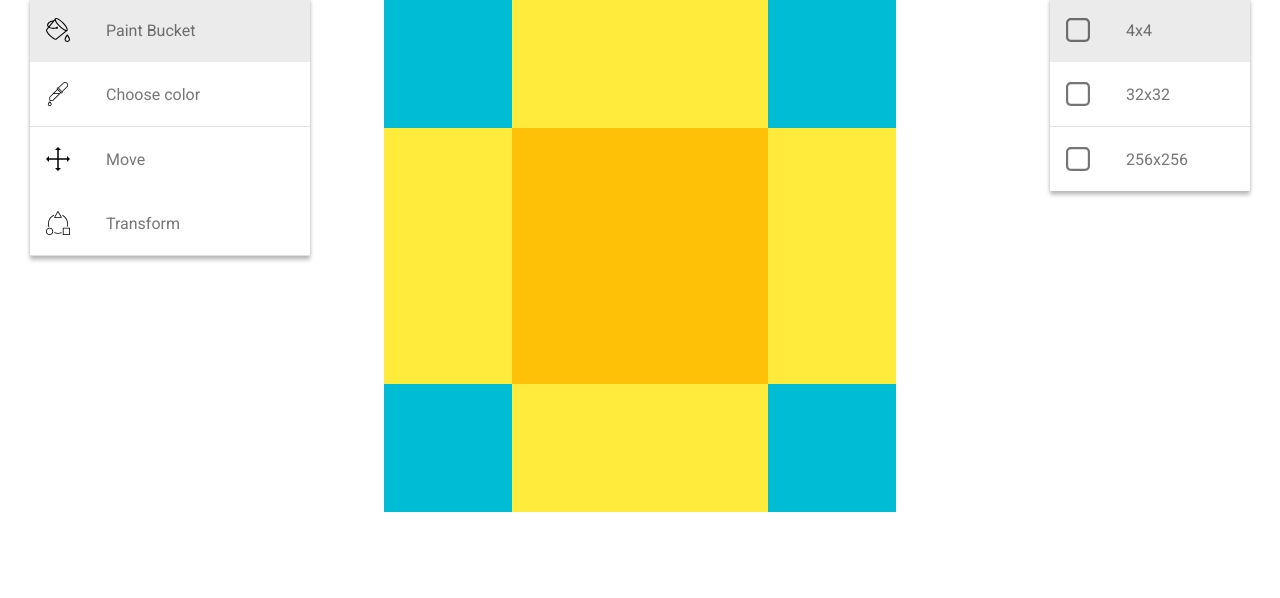
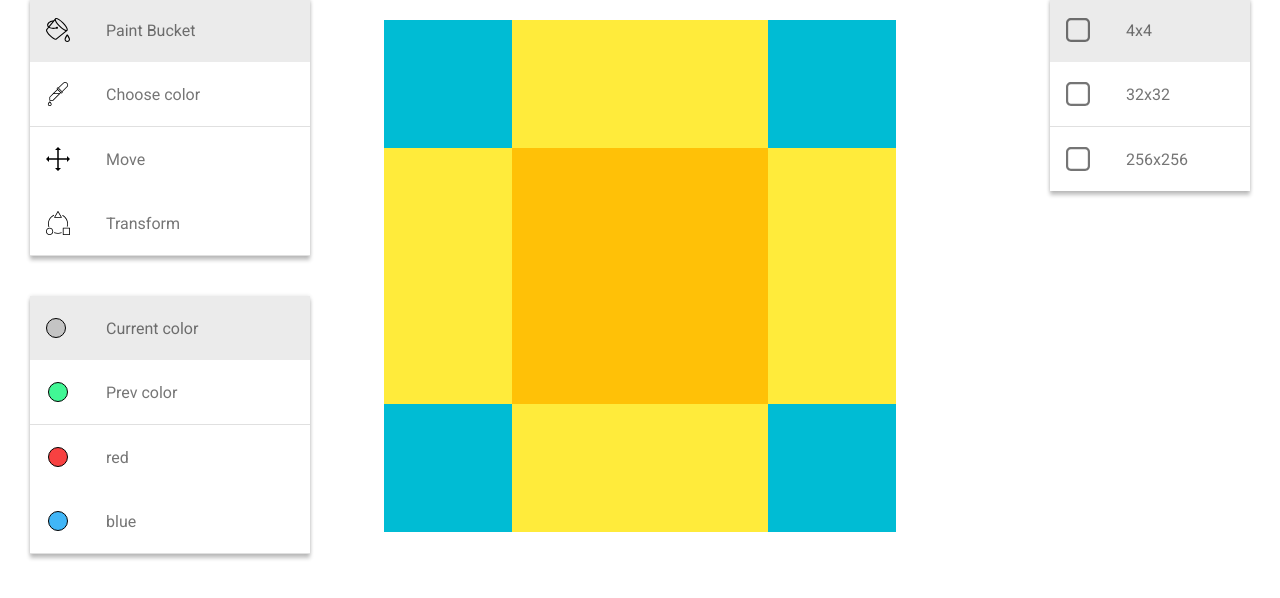
Before and after one commit to moongue/codejam-canvas, a website built with webpack: page src/index.html in a window 1280 px wide. Shown: the part 62-660 px from the top of the page. Built offline with nearby package versions, Linux system fonts and the light colour scheme.

Commit message:
feat: add new panel color

```diff
--- a/src/assets/scss/main.scss
+++ b/src/assets/scss/main.scss
@@ -17,6 +17,10 @@ body {
 .col {
   display: flex;
   flex-direction: column;
+  flex-grow: 1;
+  .panel:nth-child(even) {
+    margin-top: 40px;
+  }
 }
 .wrapper {
   max-width: 1440px;
--- a/src/assets/scss/modules/_main.scss
+++ b/src/assets/scss/modules/_main.scss
@@ -35,6 +35,7 @@
   height: 512px;
   background: darken(#fff, 8);
   position: absolute;
+  top: 50%;
   left: 50%;
   right: 50%;
   transform: translate(-50%, -50%)
--- a/src/index.html
+++ b/src/index.html
@@ -43,26 +43,39 @@
 <div class="wrapper">
    <main class="main">
       <div class="row">
+         <div class="col">
             <div class="panel">
                <ul class="panel-list">
-               <li class="panel-list__item panel-list__item_active"><img src="./assets/img/paint-bucket.svg" alt="">Paint Bucket</li>
+                  <li class="panel-list__item panel-list__item_active"><img src="./assets/img/paint-bucket.svg" alt="">Paint
+                     Bucket
+                  </li>
                   <li class="panel-list__item"><img src="./assets/img/pipette.svg" alt="">Choose color</li>
                   <li class="panel-list__item"><img src="./assets/img/move.svg" alt="">Move</li>
                   <li class="panel-list__item"><img src="./assets/img/transfrom.svg" alt="">Transform</li>
                </ul>
             </div>
+            <div class="panel">
+               <ul class="panel-list">
+                  <li class="panel-list__item panel-list__item_active"><img src="./assets/img/icon-share.svg" alt="">
+                     Current color
+                  </li>
+                  <li class="panel-list__item"><img src="./assets/img/prev-icon.svg" alt="">Prev color</li>
+                  <li class="panel-list__item"><img src="./assets/img/red-icon.svg" alt="">red</li>
+                  <li class="panel-list__item"><img src="./assets/img/blue-icon.svg" alt="">blue</li>
+               </ul>
+            </div>
+         </div>
          <div class="panel small">
             <ul class="panel-list">
-               <li id="4x4" class="panel-list__item panel-list__item_active"><img src="./assets/img/square.svg" alt="">4x4</li>
+               <li id="4x4" class="panel-list__item panel-list__item_active"><img src="./assets/img/square.svg" alt="">4x4
+               </li>
                <li id="32x32" class="panel-list__item"><img src="./assets/img/square.svg" alt="">32x32</li>
                <li class="panel-list__item"><img src="./assets/img/square.svg" alt="">256x256</li>
             </ul>
          </div>
       </div>
       <div class="canvas">
-            <canvas id="canvas">
-
-            </canvas>
+         <canvas id="canvas"></canvas>
       </div>
    </main>
 </div>
--- a/src/js/common.js
+++ b/src/js/common.js
@@ -16,7 +16,6 @@ window.addEventListener('DOMContentLoaded', () => {
             let target = e.target;
             let parent = target.closest('.panel-list');
             let item = parent.querySelectorAll('.panel-list__item');
-
             if (target.tagName === 'IMG') {
                 let imgParent = target.closest('.panel-list__item');
                 item.forEach((item) => {
```
Also changed, not shown: dist/assets/css/app.css, dist/assets/img/blue-icon.svg (added), dist/assets/img/icon-share.svg (added), dist/assets/img/prev-icon.svg (added), dist/assets/img/red-icon.svg (added), dist/index.html, src/assets/img/blue-icon.svg (added), src/assets/img/icon-share.svg (added), src/assets/img/prev-icon.svg (added), src/assets/img/red-icon.svg (added). Lines whose indentation alone changed are shown as unchanged.
